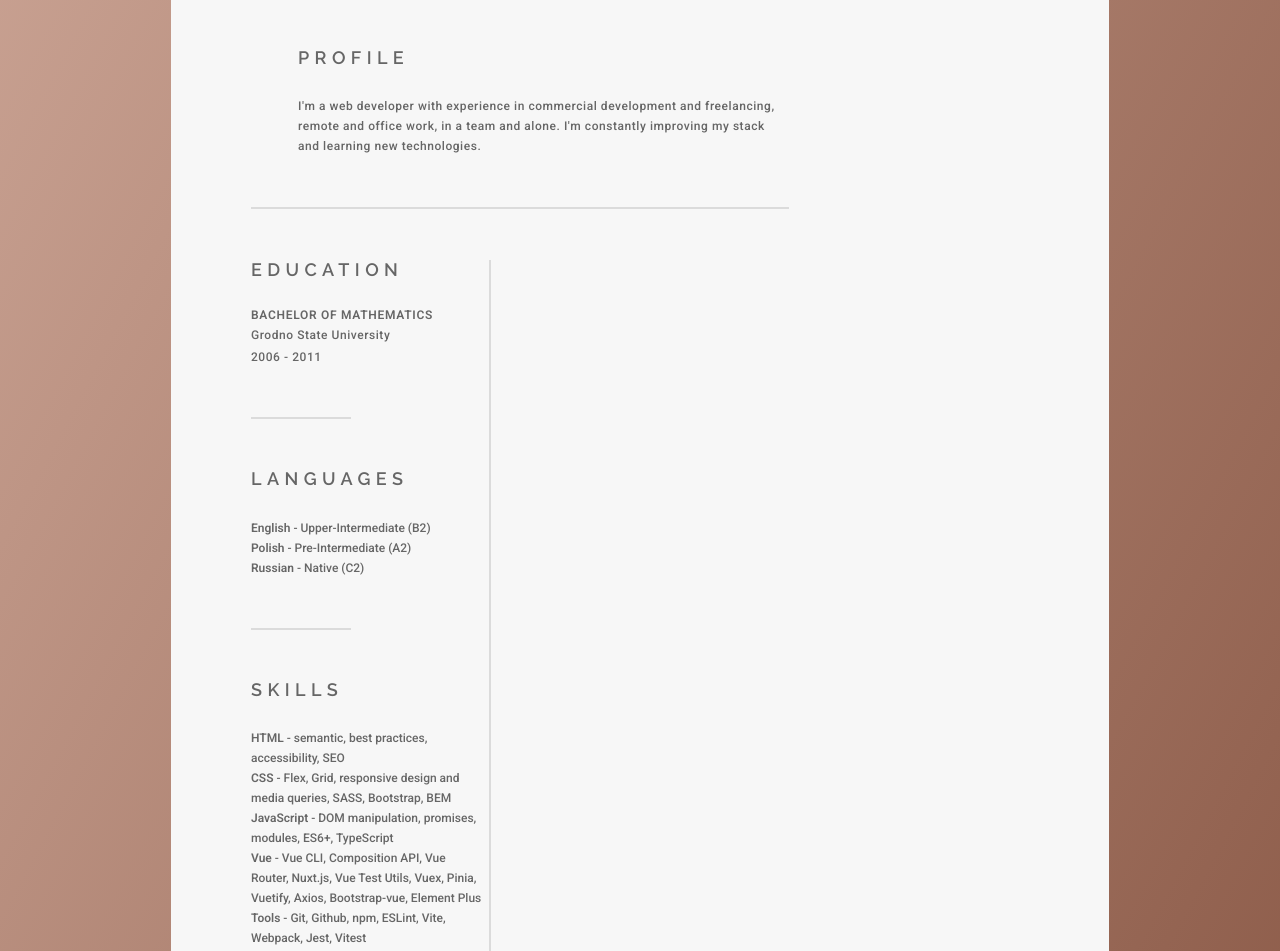
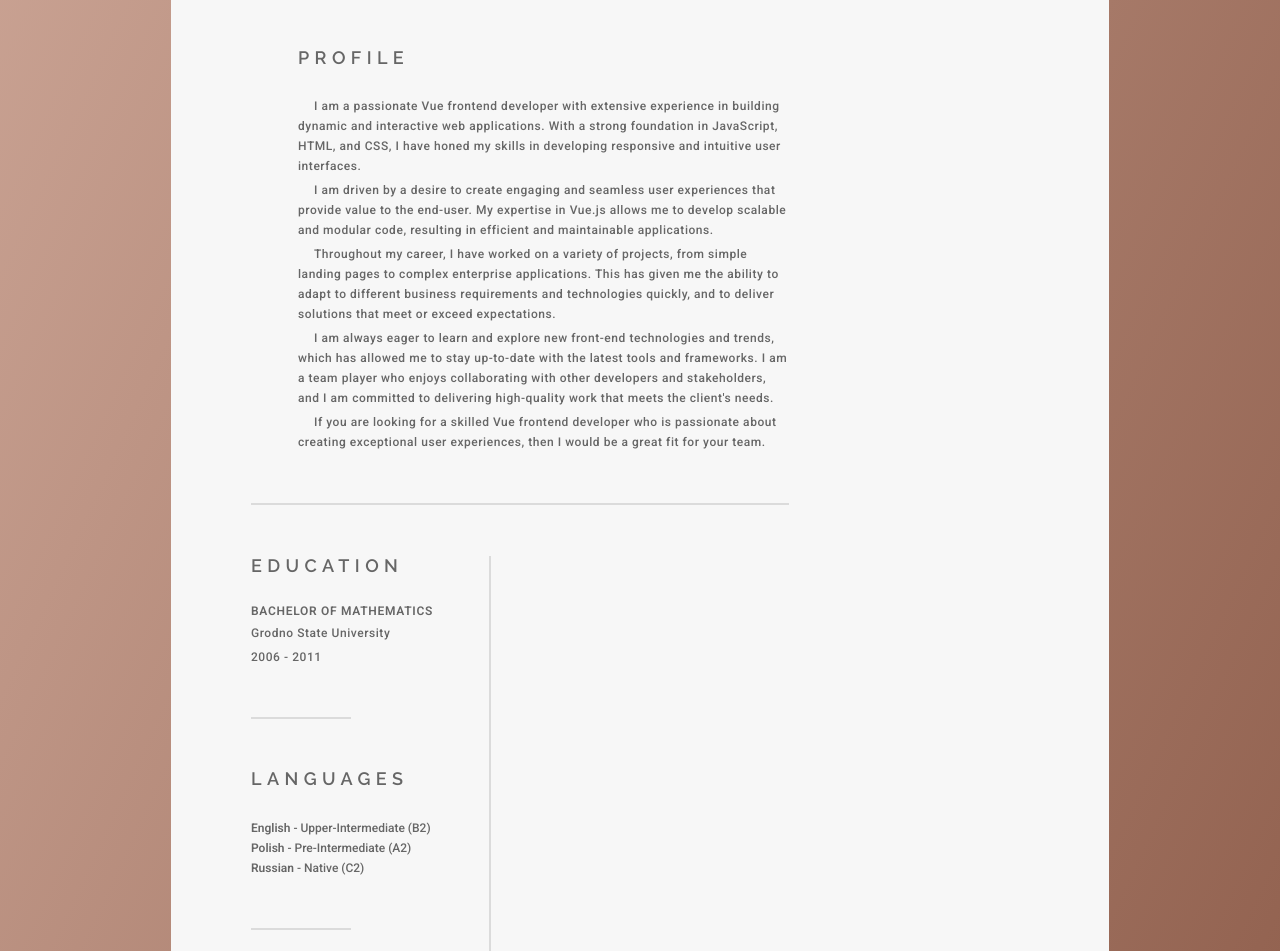
Before and after one commit to siarhei-tratsiak/cv, a website built with Vite: page index.html in a window 1280 px wide. Shown: the part 578-1529 px from the top of the page. Built offline with nearby package versions, Linux system fonts and the light colour scheme.

Commit message:
rewrite profile text

```diff
--- a/css/main.css
+++ b/css/main.css
@@ -94,6 +94,7 @@ textarea {
   --left-section-width: 240px;
   --jobs-list-padding: 43px;
   --section-padding: 51px;
+  --text-color: #666666;
 }
 
 html {
@@ -105,7 +106,7 @@ html {
 body {
   background-color: #f7f7f7;
   box-sizing: border-box;
-  color: #666666;
+  color: var(--text-color);
   font-family: 'Roboto', sans-serif;
   font-size: 0.75rem;
   font-weight: 500;
@@ -182,6 +183,12 @@ main {
   margin-top: 0;
 }
 
+.section-header__icon {
+  border: 2px solid var(--text-color);
+  border-radius: 50%;
+  padding: 2px;
+}
+
 .left-section {
   width: var(--left-section-width);
 }
@@ -228,7 +235,11 @@ main {
   letter-spacing: 0.55px;
   line-height: 1.25rem;
   margin-bottom: 0;
-  margin-top: 2px;
+  margin-top: 4px;
+}
+
+.paragraph__big {
+  text-indent: 1rem;
 }
 
 .subsection {
--- a/index.html
+++ b/index.html
@@ -41,7 +41,17 @@
       </h2>
 
       <section class="section left-section" id="contact-section">
-        <h3 class="header section__header">Contact</h3>
+        <h3 class="header section__header">
+          <!--<img
+            alt=""
+            class="section-header__icon"
+            height="16"
+            src="img/telegram.png"
+            width="16"
+          >-->
+
+          Contact
+        </h3>
 
         <address>
           <ul class="contact-list">
@@ -149,9 +159,41 @@
       <section class="section right-section" id="profile-section">
         <h3 class="header section__header">Profile</h3>
 
-        <p class="paragraph">I'm a web developer with experience in commercial
-          development and freelancing, remote and office work, in a team and alone.
-          I'm constantly improving my stack and learning new technologies.</p>
+        <p class="paragraph paragraph__big">
+          I am a passionate Vue frontend developer with extensive experience
+          in building dynamic and interactive web applications. With a strong
+          foundation in JavaScript, HTML, and CSS, I have honed my skills in
+          developing responsive and intuitive user interfaces.
+        </p>
+
+        <p class="paragraph paragraph__big">
+          I am driven by a desire to create engaging and seamless user
+          experiences that provide value to the end-user. My expertise in
+          Vue.js allows me to develop scalable and modular code, resulting in
+          efficient and maintainable applications.
+        </p>
+
+        <p class="paragraph paragraph__big">
+          Throughout my career, I have worked on a variety of projects, from
+          simple landing pages to complex enterprise applications. This has
+          given me the ability to adapt to different business requirements and
+          technologies quickly, and to deliver solutions that meet or exceed
+          expectations.
+        </p>
+
+        <p class="paragraph paragraph__big">
+          I am always eager to learn and explore new front-end technologies
+          and trends, which has allowed me to stay up-to-date with the latest
+          tools and frameworks. I am a team player who enjoys collaborating
+          with other developers and stakeholders, and I am committed to
+          delivering high-quality work that meets the client's needs.
+        </p>
+
+        <p class="paragraph paragraph__big">
+          If you are looking for a skilled Vue frontend developer who is
+          passionate about creating exceptional user experiences, then I would
+          be a great fit for your team.
+        </p>
       </section>
 
       <div class="section left-section" id="education-section">
```
Also changed, not shown: img/mortarboard.png (added).
